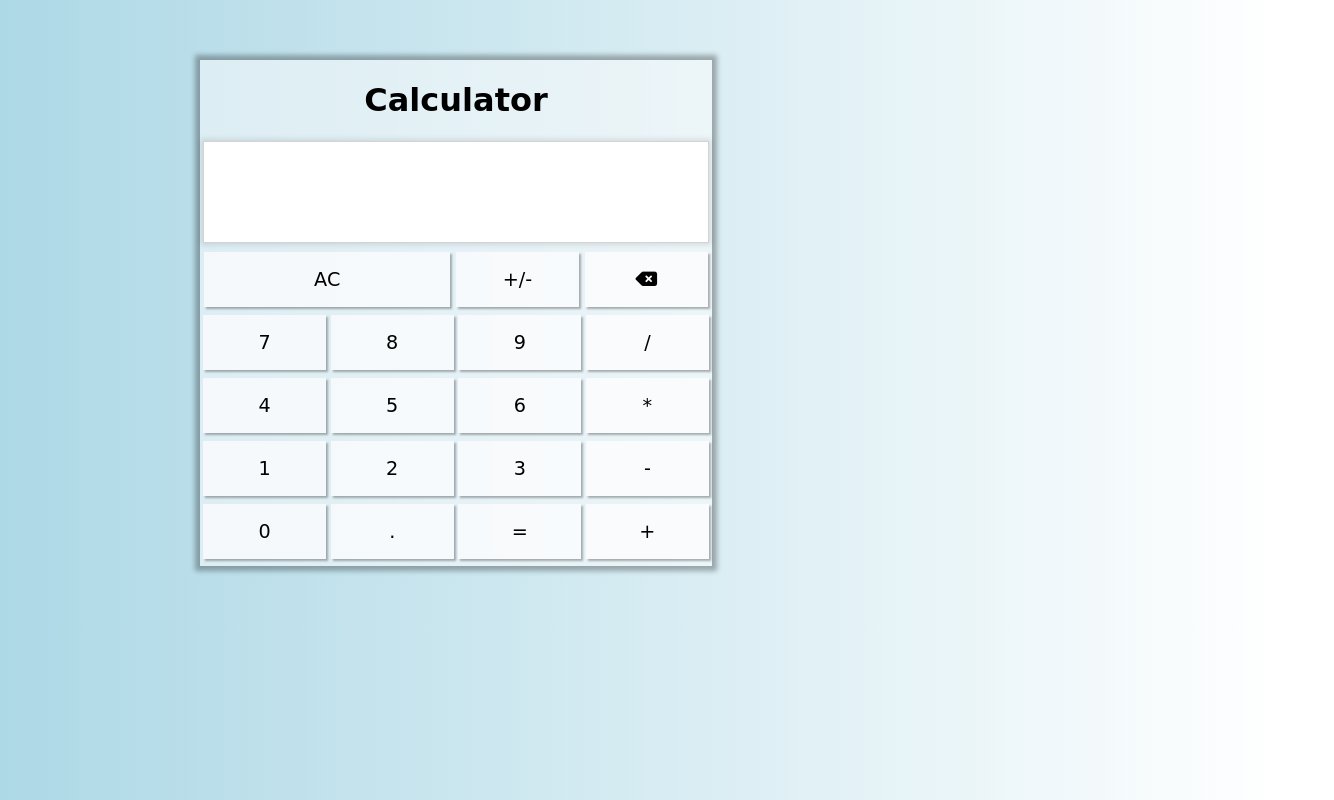
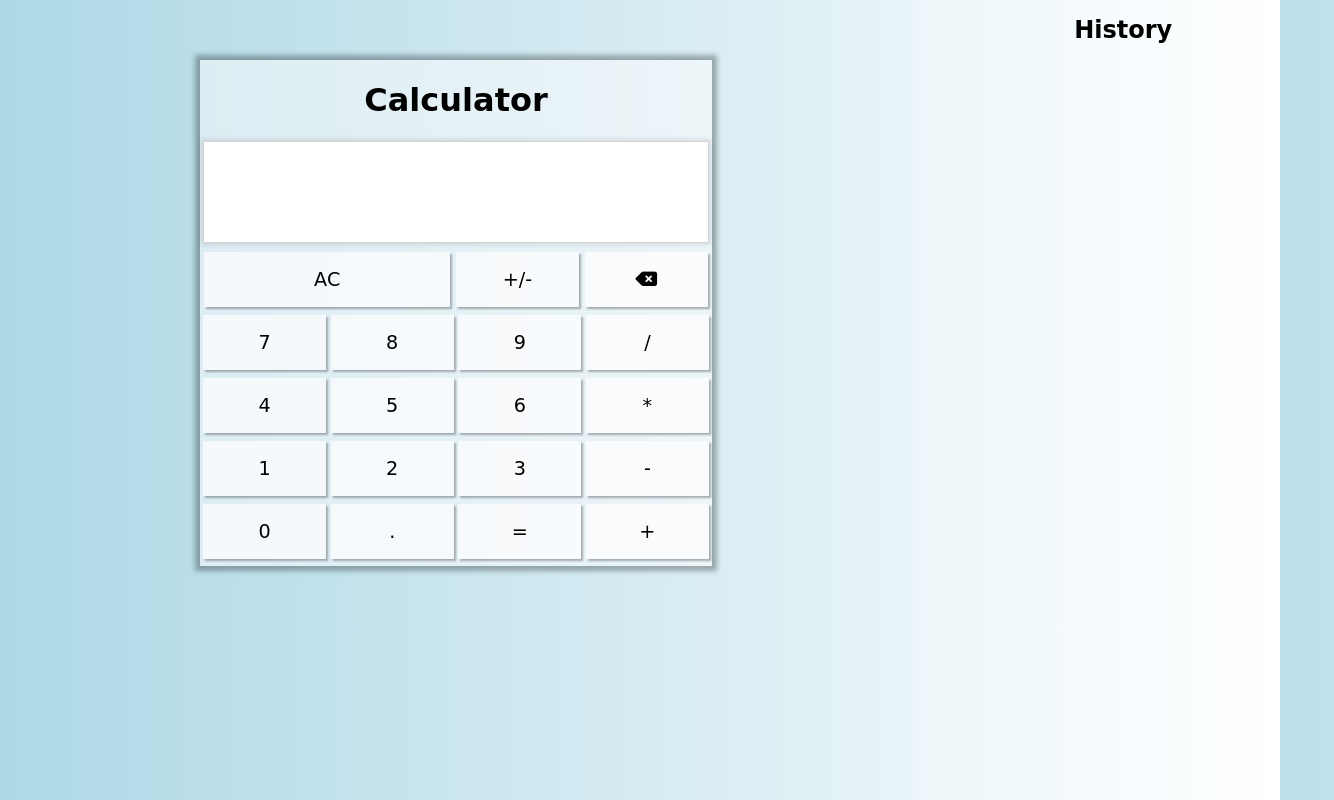
Before and after one commit to chiteshbansal/calculator, a plain HTML site: page index.html in a window 1280 px wide. Shown: the whole page, 1334 px wide, since content can reach past the window. Drawn offline with Linux system fonts and the light colour scheme.

Commit message:
Update index.html

```diff
--- a/index.html
+++ b/index.html
@@ -7,6 +7,7 @@
     <link rel="stylesheet" type="text/css" href="style.css">
 </head>
 <body>
+	<div>
     <main id="main-cnt">
         <div class='heading'><h1>Calculator</h1></div>
         <div id="screen"></div>
@@ -32,6 +33,14 @@
             <button type="submit" id="add" onclick="calculation(this);">+</button>
         </div>
     </main>
+    <div id="history">
+    	<div class="heading">History</div><br>
+    	<ul id="history-list">
+
+    	</ul>
+    </div>
+
+	</div>
     <script src="https://kit.fontawesome.com/ea1f5478aa.js" crossorigin="anonymous"></script>
     <script type="text/javascript" src="calculator.js"> </script>
 
```
